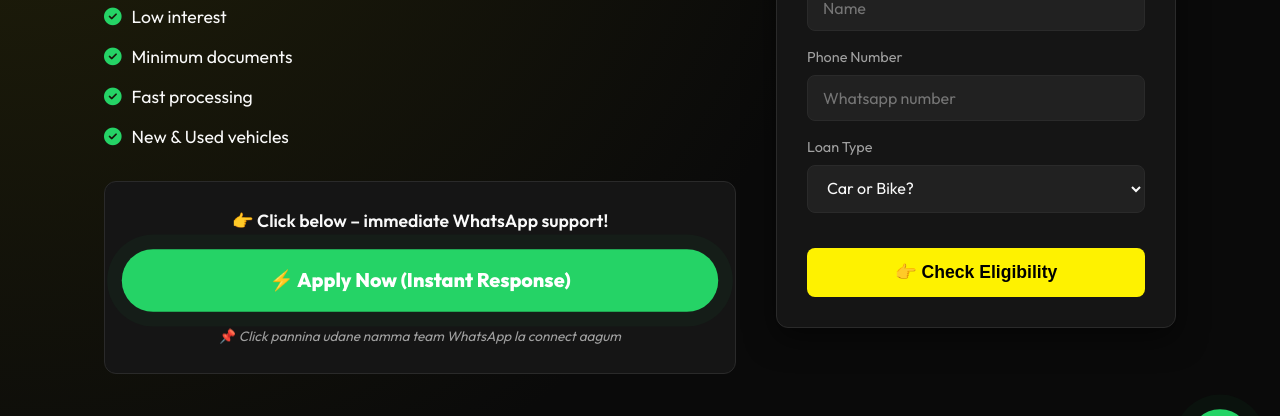
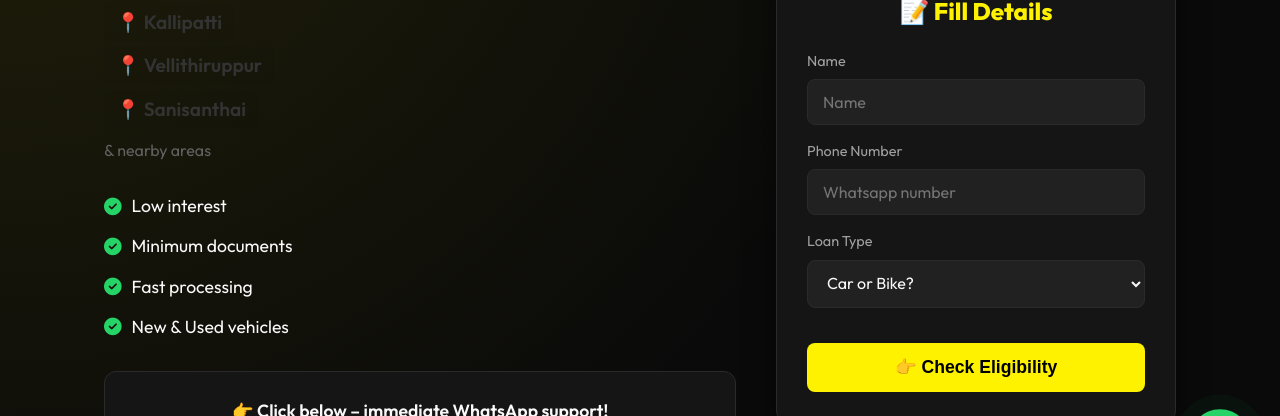
Before and after one commit to nrparthi/vvautoconsulting, a plain HTML site: page index.html in a window 1280 px wide. Shown: the part 300-716 px from the top of the page. Drawn offline with Linux system fonts and the light colour scheme.

Commit message:
Change hero location display to a vertical list

```diff
--- a/index.html
+++ b/index.html
@@ -65,6 +65,12 @@
       <div class="hero-content">
         <div class="offer-tag"><i class="fas fa-hourglass-half"></i> Limited Time: Low Interest Offer!</div>
         <h1>💥 Car / Bike loan venuma? <br><span>10 minutes la approval!</span></h1>
+        <div class="location-list">
+          <span>📍 Kallipatti</span>
+          <span>📍 Vellithiruppur</span>
+          <span>📍 Sanisanthai</span>
+          <span class="nearby">& nearby areas</span>
+        </div>
 
         <div class="hero-features">
           <span><i class="fas fa-check-circle"></i> Low interest</span>
--- a/style.css
+++ b/style.css
@@ -451,3 +451,37 @@ a {
   .logo img { height: 40px; }
   .cta-button { padding: 6px 12px; font-size: 0.8rem; }
 }
+
+.location-tag {
+  color: #616161;
+  font-size: 1.1rem;
+  margin-top: 10px;
+  margin-bottom: 20px;
+}
+
+.location-list {
+  display: flex;
+  flex-direction: column;
+  gap: 5px;
+  margin-top: 15px;
+  margin-bottom: 25px;
+}
+
+.location-list span {
+  display: inline-block;
+  color: #333;
+  font-weight: 600;
+  font-size: 1.2rem;
+  background-color: rgba(0, 0, 0, 0.05);
+  padding: 4px 12px;
+  border-radius: 6px;
+  width: fit-content;
+}
+
+.location-list .nearby {
+  font-weight: normal;
+  font-size: 1rem;
+  color: #616161;
+  background-color: transparent !important;
+  padding-left: 0;
+}
```
